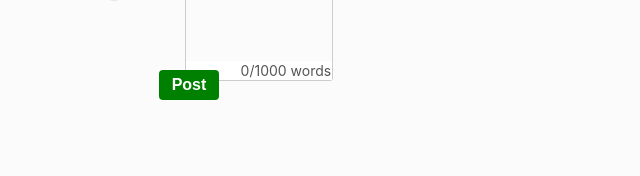
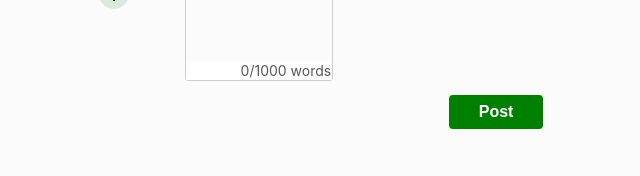
Before and after one commit to jamesoyanna/wysiwyg-app, a React (Create React App) app: page / in a window 1280 px wide. Shown: the part 124-300 px from the top of the page, without its empty margins (381-1021 px from the left). Built offline with nearby package versions, Linux system fonts and the light colour scheme.

Commit message:
Style fix

```diff
--- a/public/index.html
+++ b/public/index.html
@@ -15,15 +15,8 @@
       user's mobile device or desktop. See https://developers.google.com/web/fundamentals/web-app-manifest/
     -->
     <link rel="manifest" href="%PUBLIC_URL%/manifest.json" />
-    <!--
-      Notice the use of %PUBLIC_URL% in the tags above.
-      It will be replaced with the URL of the `public` folder during the build.
-      Only files inside the `public` folder can be referenced from the HTML.
+    <meta name="viewport" content="width=device-width, initial-scale=1.0">
 
-      Unlike "/favicon.ico" or "favicon.ico", "%PUBLIC_URL%/favicon.ico" will
-      work correctly both with client-side routing and a non-root public URL.
-      Learn how to configure a non-root public URL by running `npm run build`.
-    -->
     <title>wysiwyg App</title>
   </head>
   <body>
--- a/src/App.css
+++ b/src/App.css
@@ -46,7 +46,7 @@
   text-align: center;
 }
 
-button {
+.plus-button {
   margin-right: auto;
   margin-left: 30rem;
   position: relative;
@@ -79,6 +79,28 @@ button {
   border-top-color: #007bff;
   animation: spin 1s linear infinite;
 }
+.button-container {
+  display: flex;
+  justify-content: flex-end;
+  width: 46%;
+  padding-right: 20px;
+  margin-top: -26px;
+}
+
+.post-button {
+  padding: 8px 30px;
+  border: none;
+  border-radius: 4px;
+  color: #ffffff;
+  font-size: 16px;
+  font-weight: bold;
+  background-color: green;
+  margin-top: 0px;
+  cursor: pointer;
+}
+
+
+
 
 @keyframes spin {
   to {
--- a/src/App.tsx
+++ b/src/App.tsx
@@ -138,8 +138,6 @@ const App: React.FC<AppProps> = () => {
         <header className="App-header">This is the title</header>
         <div className="Editor-container">
           <EditorComponent />
-
-          <input type="file" ref={fileInputRef} style={{ display: 'none' }} onChange={handleFileChange} />
         </div>
         {selectedImage && (
           <div>
@@ -157,7 +155,12 @@ const App: React.FC<AppProps> = () => {
           </div>
         )}
       </div>
-      <button onClick={handleButtonClick}>+</button>
+      <div className='button-container'>
+      <button className="post-button" style={{ backgroundColor: 'green' }}>
+        Post
+      </button>
+      </div>
+      <button className='plus-button' onClick={handleButtonClick}>+</button>
       {showDropdown && <Dropdown handleOptionClick={handleOptionClick} />}
 
       <div>
--- a/src/components/Editor/Editor.tsx
+++ b/src/components/Editor/Editor.tsx
@@ -74,9 +74,7 @@ const EditorComponent = () => {
         </span>
         {isLimitExceeded && <span className="limit-exceeded">Limit exceeded</span>}
       </div>
-      <button className="post-button" style={{ backgroundColor: 'green' }}>
-        Post
-      </button>
+
     </div>
   );
 };
--- a/src/components/Editor/editor.css
+++ b/src/components/Editor/editor.css
@@ -52,17 +52,3 @@
    text-align: right;
 
   }
-
-  .post-button {
-    padding: 8px 30px;
-    border: none;
-    border-radius: 4px;
-    color: #ffffff;
-    font-size: 16px;
-    font-weight: bold;
-    background-color: green;
-    top: 194px;
-    left: 60px;
-    cursor: pointer;
-    position: fixed;
-  }
```
